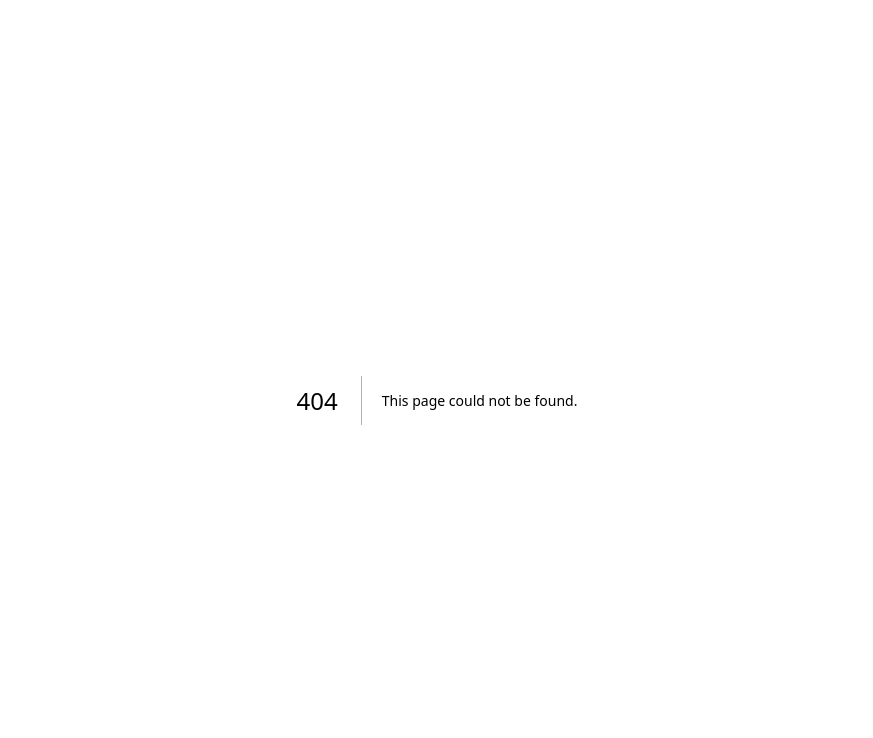
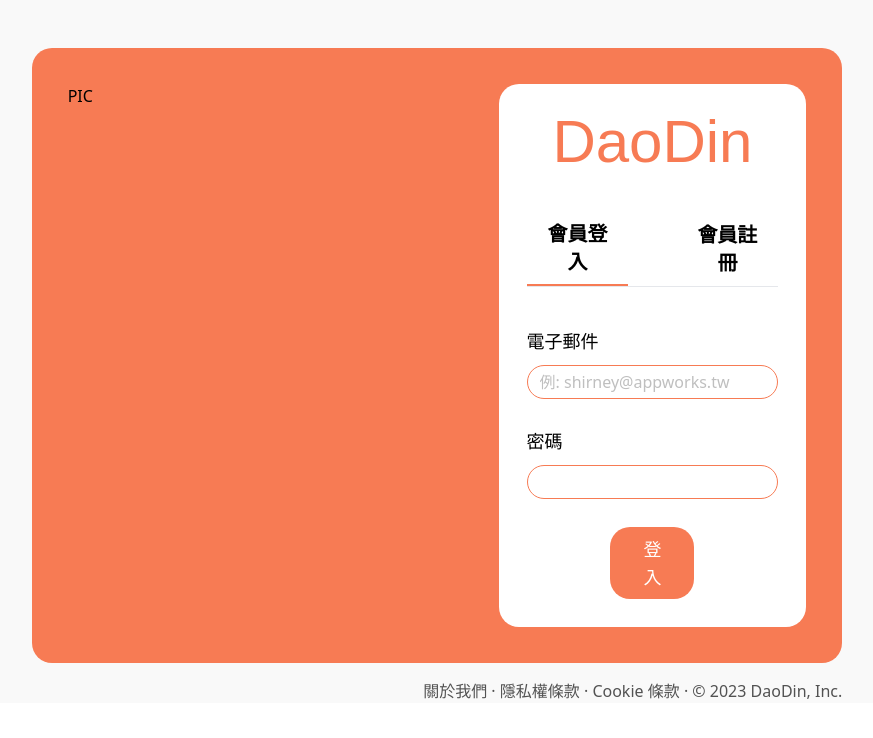
Before and after one commit to quevenliu/DaoDin, a Next.js app in the folder Frontend/: page /login in a window 1280 px wide. Before the commit this address had no page. Shown: the top 738 px of the page, without its empty margins (203-1076 px from the left). Built offline with nearby package versions, Linux system fonts and the light colour scheme; a web font is replaced by a local one.

Commit message:
feat: add login page

```diff
--- /dev/null
+++ b/Frontend/src/pages/login/index.jsx
@@ -0,0 +1,116 @@
+import { useState } from "react";
+
+import styles from "../../styles/font.module.scss";
+
+export default function LoginPage() {
+  const [isLogin, setIsLogin] = useState(true);
+
+  const toggleToLogin = () => {
+    setIsLogin(true);
+  };
+  const toggleToRegister = () => {
+    setIsLogin(false);
+  };
+
+  return (
+    <>
+      <div className="pt-12 px-8 bg-backgroundColor">
+        <div className="w-8/12 mx-auto p-9 flex justify-between bg-primaryColor rounded-[20px]">
+          <div>PIC</div>
+          <div className="w-5/12 p-7 flex flex-col items-center bg-white rounded-[20px]">
+            <h1
+              className={`${styles.title} text-6xl font-normal text-primaryColor`}
+            >
+              DaoDin
+            </h1>
+            <div className="w-full my-10 flex justify-center gap-12 text-xl font-bold border-b border-solid">
+              <button
+                className={`px-3.5 py-2 ${
+                  isLogin && "border-b-2 border-solid border-primaryColor"
+                }`}
+                onClick={toggleToLogin}
+              >
+                會員登入
+              </button>
+              <button
+                className={`px-3.5 py-2 ${
+                  !isLogin && "border-b-2 border-solid border-primaryColor"
+                }`}
+                onClick={toggleToRegister}
+              >
+                會員註冊
+              </button>
+            </div>
+            {isLogin ? (
+              <form className="w-full flex flex-col gap-7">
+                <div>
+                  <h4 className="text-lg font-medium">電子郵件</h4>
+                  <input
+                    type="email"
+                    className="w-full mt-2.5 px-3 py-1 placeholder-[#BFBFBF] border border-solid border-primaryColor rounded-[20px]"
+                    placeholder="例: shirney@appworks.tw"
+                  />
+                </div>
+                <div>
+                  <h4 className="text-lg font-medium">密碼</h4>
+                  <input
+                    type="password"
+                    className="w-full mt-2.5 px-3 py-1 border border-solid border-primaryColor rounded-[20px]"
+                  />
+                </div>
+                <button
+                  type="submit"
+                  className="w-4/12 px-7 py-2 self-center bg-primaryColor text-lg text-white rounded-[20px]"
+                >
+                  登入
+                </button>
+              </form>
+            ) : (
+              <form className="w-full flex flex-col gap-7">
+                <div>
+                  <h4 className="text-lg font-medium">使用者名稱</h4>
+                  <input
+                    type="text"
+                    className="w-full mt-2.5 px-3 py-1 placeholder-[#BFBFBF] border border-solid border-primaryColor rounded-[20px]"
+                    placeholder="例: Chou Chou Hu"
+                  />
+                </div>
+                <div>
+                  <h4 className="text-lg font-medium">電子郵件</h4>
+                  <input
+                    type="email"
+                    className="w-full mt-2.5 px-3 py-1 placeholder-[#BFBFBF] border border-solid border-primaryColor rounded-[20px]"
+                    placeholder="例: shirney@appworks.tw"
+                  />
+                </div>
+                <div>
+                  <h4 className="text-lg font-medium">密碼</h4>
+                  <input
+                    type="password"
+                    className="w-full mt-2.5 px-3 py-1 border border-solid border-primaryColor rounded-[20px]"
+                  />
+                </div>
+                <div>
+                  <h4 className="text-lg font-medium">再次輸入密碼</h4>
+                  <input
+                    type="password"
+                    className="w-full mt-2.5 px-3 py-1 border border-solid border-primaryColor rounded-[20px]"
+                  />
+                </div>
+                <button
+                  type="submit"
+                  className="w-4/12 px-7 py-2 self-center bg-primaryColor text-lg text-white rounded-[20px]"
+                >
+                  註冊
+                </button>
+              </form>
+            )}
+          </div>
+        </div>
+        <p className="w-8/12 mx-auto mt-4 text-right ttext-base text-[#525252]">
+          關於我們 · 隱私權條款 · Cookie 條款 · © 2023 DaoDin, Inc.
+        </p>
+      </div>
+    </>
+  );
+}
--- a/Frontend/tailwind.config.js
+++ b/Frontend/tailwind.config.js
@@ -9,6 +9,7 @@ module.exports = {
     extend: {
       colors: {
         primaryColor: '#F77B54',
+        backgroundColor: '#F9F9F9',
       }
     },
   },
```
